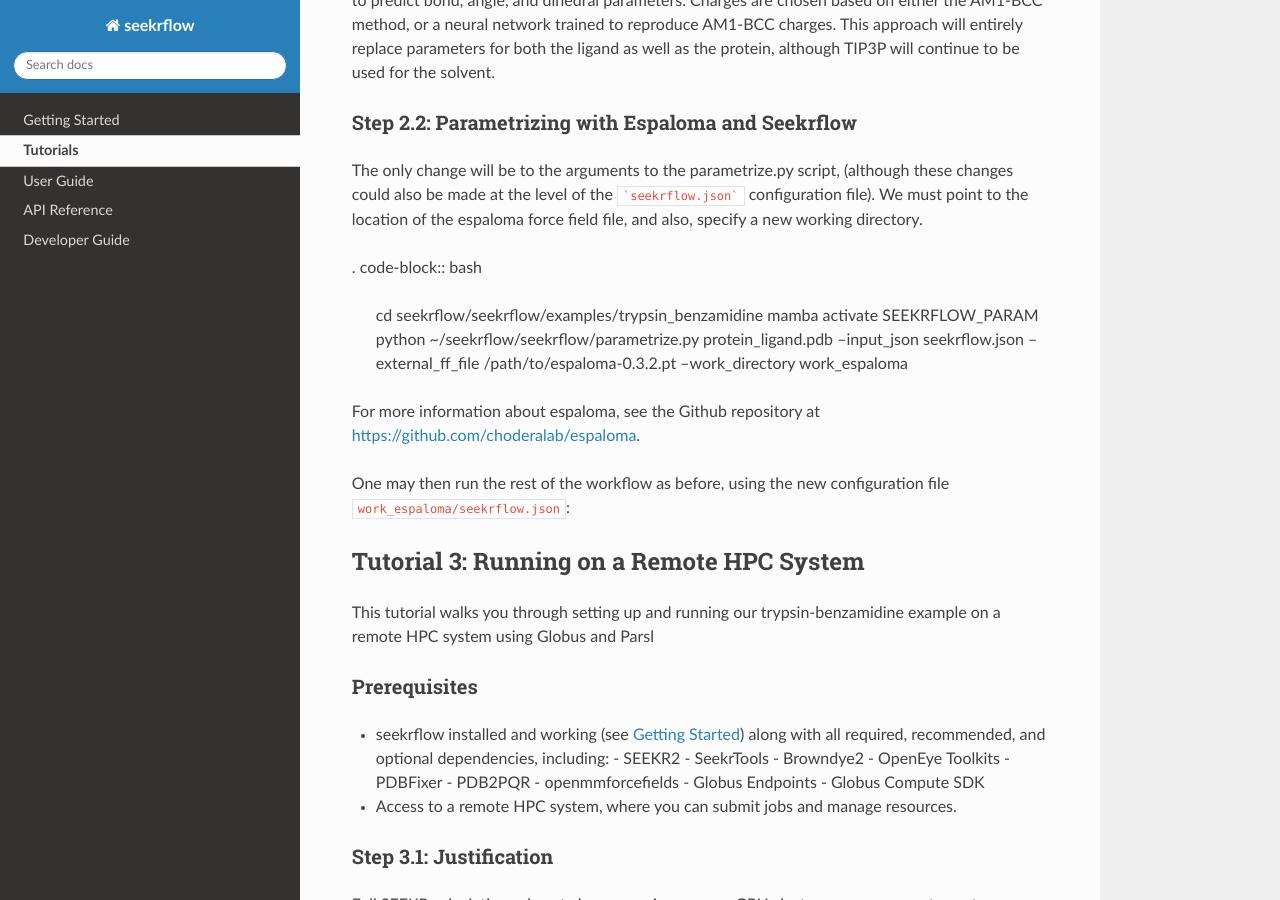
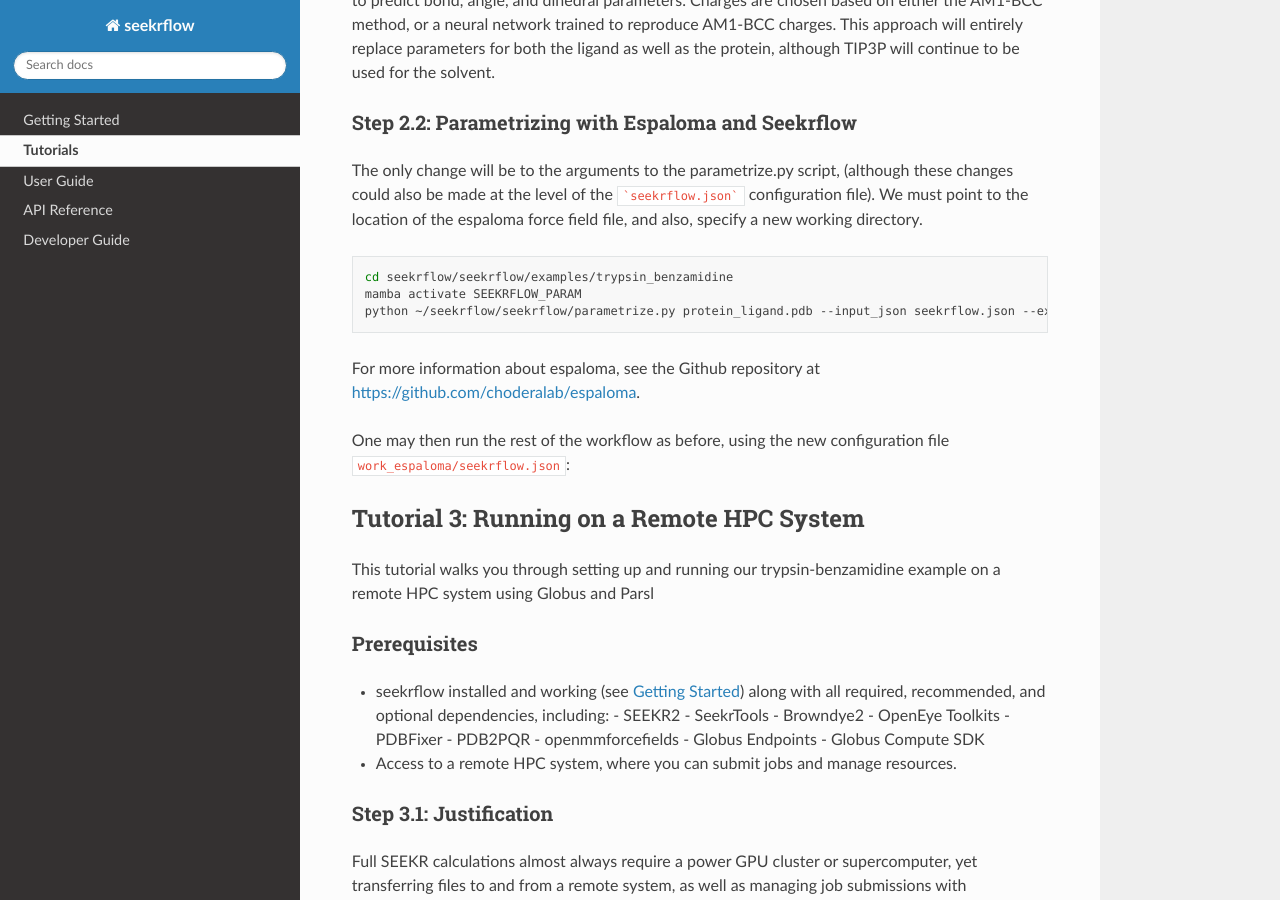
Before and after one commit to seekrcentral/seekrflow, a Sphinx documentation site: the page built from docs/tutorials.rst, in a window 1280 px wide and 900 px high, scrolled down 3904 px. Built offline with Sphinx 7.4.7 and the Read the Docs theme 3.1.0, drawn with Linux system fonts in a browser that asks for light colours.

Commit message:
Adding codecov secret. Small changes and edits to README and tutorials.

````diff
--- a/docs/tutorials.rst
+++ b/docs/tutorials.rst
@@ -169,7 +169,7 @@ The only change will be to the arguments to the parametrize.py script, (although
 could also be made at the level of the ```seekrflow.json``` configuration file). We must
 point to the location of the espaloma force field file, and also, specify a new working directory.
 
-. code-block:: bash
+.. code-block:: bash
 
     cd seekrflow/seekrflow/examples/trypsin_benzamidine
     mamba activate SEEKRFLOW_PARAM
````
Also changed, not shown: README.md (+2 -2 lines), 1 other file.
